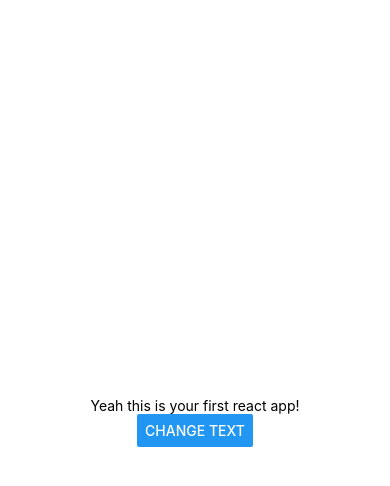
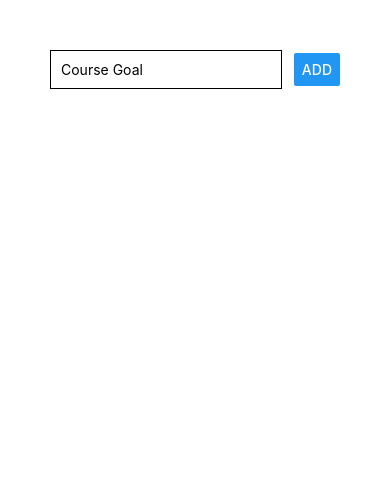
Before and after one commit to YogeshKinekar/React-Native, a React Native app: screen / in a window 390 px wide. Shown: the top 486 px of the page. Built offline with nearby package versions, Linux system fonts and the light colour scheme.

Commit message:
Added StyleSheet in app

```diff
--- a/App.js
+++ b/App.js
@@ -1,22 +1,29 @@
-import { StatusBar } from 'expo-status-bar';
-import React, {useState} from 'react';
-import { Button, StyleSheet, Text, View } from 'react-native';
+
+import React from 'react';
+import { StyleSheet, Text, View, TextInput, Button } from 'react-native';
 
 export default function App() {
-  const [outputText,setOutputText] = useState(' Yeah this is your first react app! ')
   return (
-  <View style={styles.container}>
- <Text>{outputText}</Text>
- <Button title="Change Text" onPress={() => setOutputText('The Text Changed!')}/>
-  </View>
+    <View style={styles.container}>
+      <View style={styles.inputContainer}  >
+        <TextInput
+          placeholder='Course Goal'
+          style={styles.input} />
+        <Button title="ADD" />
+      </View>
+
+      <View>
+
+      </View>
+
+    </View>
   );
 }
 
 const styles = StyleSheet.create({
   container: {
-   flex: 1,
-   backgroundColor: '#fff',
-   alignItems: 'center',
-   justifyContent: 'center',
+    padding: 50
   },
+  inputContainer: { flexDirection: 'row', justifyContent: 'space-between', alignItems: 'center' }
+  , input: { width: "80%", borderColor: 'black', borderWidth: 1 , padding: 10}
 });
```
